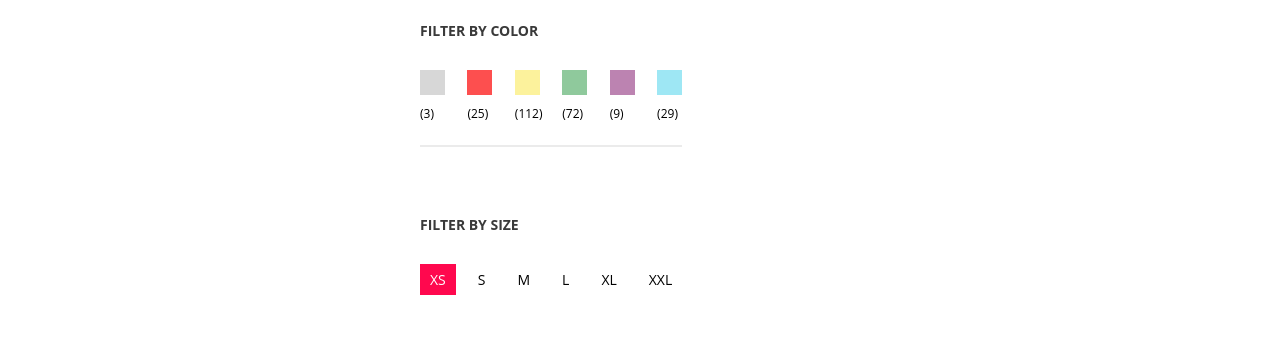
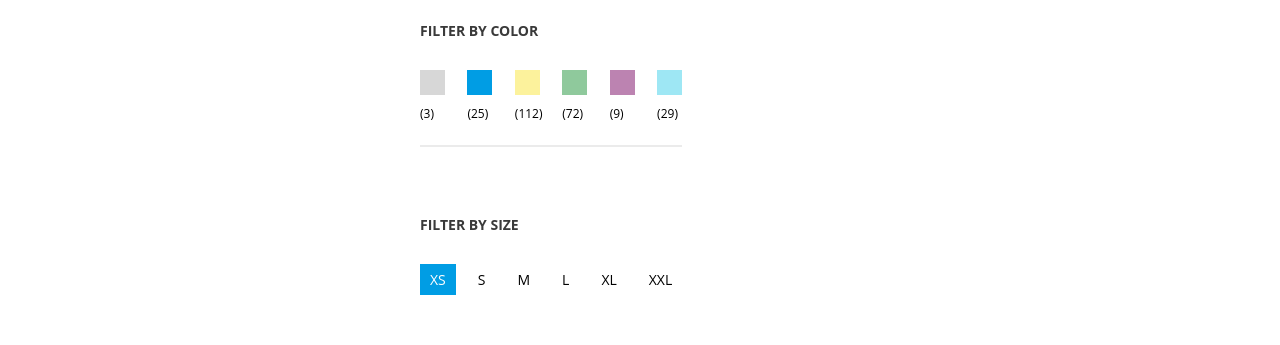
Before and after one commit to shakibul22/e-commerce-client, a React (Vite) app: page /shop in a window 1280 px wide. In both pictures the pointer is over the link "XS". Shown: the part 1469-1814 px from the top of the page. Built offline with nearby package versions, Linux system fonts and the light colour scheme.

Commit message:
Productdetails color modification

```diff
--- a/src/index.css
+++ b/src/index.css
@@ -1353,7 +1353,7 @@ img {
 
 .widget.size .widget-desc a:hover,
 .widget.size .widget-desc a:focus {
-  background-color: #ff084e;
+  background-color: #009DE4;
   color: #fff;
 }
 
@@ -1395,7 +1395,7 @@ img {
 }
 
 .widget.color .widget-desc ul li.red a {
-  background-color: #fd4f4f;
+  background-color: #009DE4;
 }
 
 .widget.color .widget-desc ul li.yellow a {
@@ -1418,7 +1418,7 @@ img {
   width: calc(100% + 6px);
   height: calc(100% + 6px);
   display: block;
-  border: 2px solid #ff084e;
+  border: 2px solid #009DE4;
   position: absolute;
   z-index: -1;
   top: -3px;
@@ -1587,8 +1587,8 @@ img {
 
 .single_product_desc .widget.size .widget-desc a:hover,
 .single_product_desc .widget.size .widget-desc a:focus {
-  border: 2px solid #ff084e;
-  background-color: #ff084e;
+  border: 2px solid ##009DE4;
+  background-color: ##009DE4;
 }
 
 .single_product_desc .widget.size {
```
